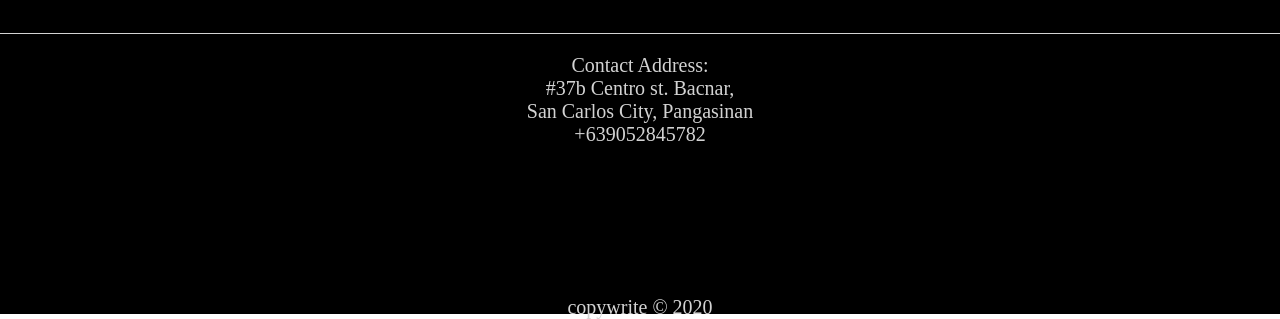
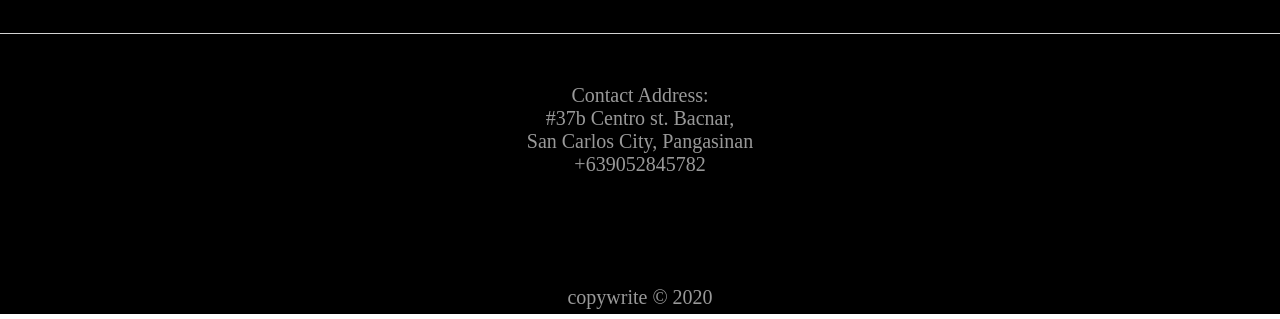
Before and after one commit to winstonlopez/portfolio, a plain HTML site: page index.html in a window 1280 px wide. Shown: the part 1870-2189 px from the top of the page. Drawn offline with Linux system fonts and the light colour scheme.

Commit message:
fixed project sizes

```diff
--- a/styles.css
+++ b/styles.css
@@ -99,6 +99,7 @@ h2 {
     overflow: hidden;
     transition: .25s;
     border-radius: 0 0 10px 10px;
+    max-width: 450px;
 
 
 }
@@ -223,13 +224,14 @@ footer {
 }
 
 #address {
-    color: lightgray;
+    margin-top: 50px;
+    color: rgb(153, 153, 153);
     text-align: center;
     font-size: 20px;
 }
 #copywrite {
-    margin-top: 150px;
-    color: lightgray;
+    margin-top: 110px;
+    color: rgb(153, 153, 153);
     text-align: center;
     font-size: 20px;
 }
```
